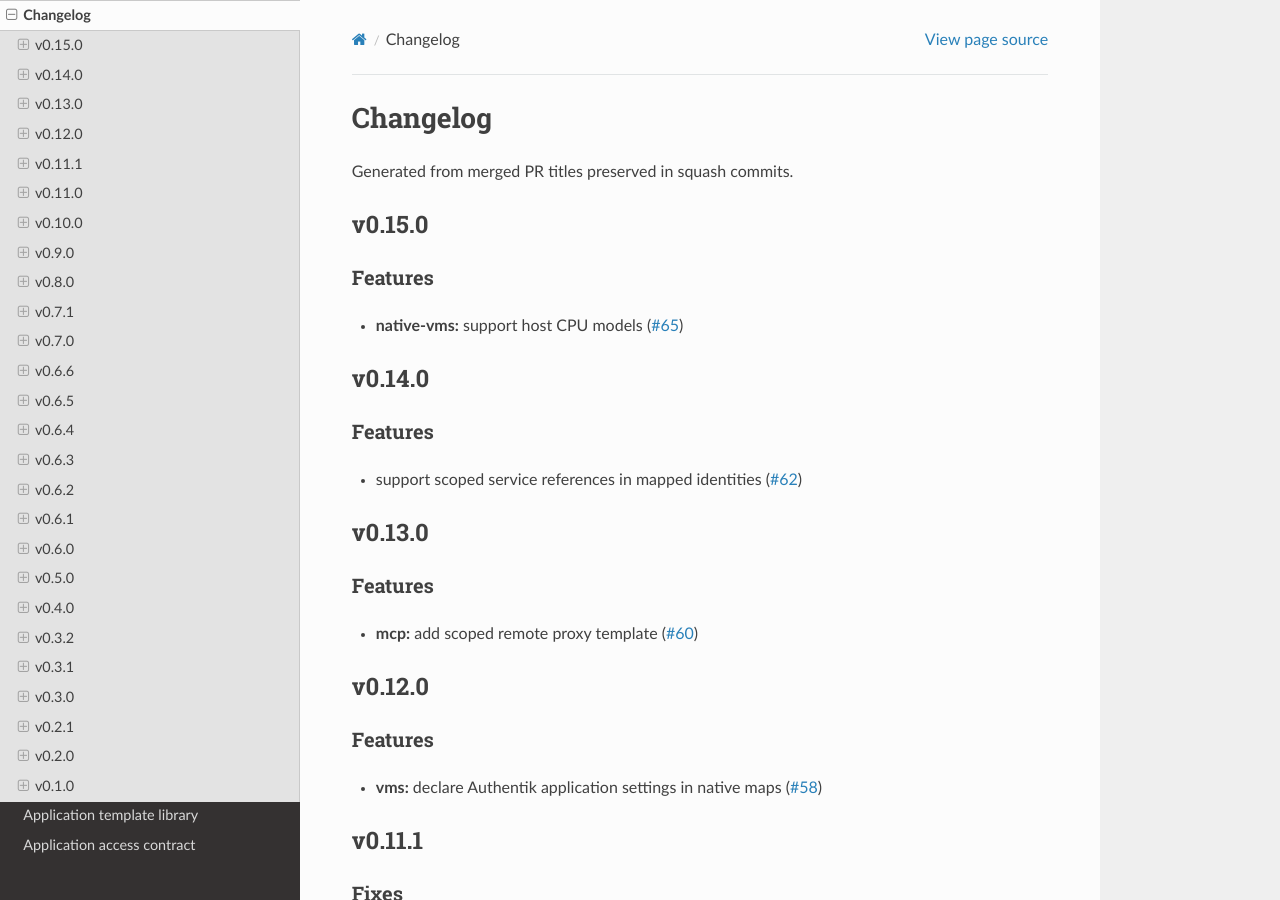
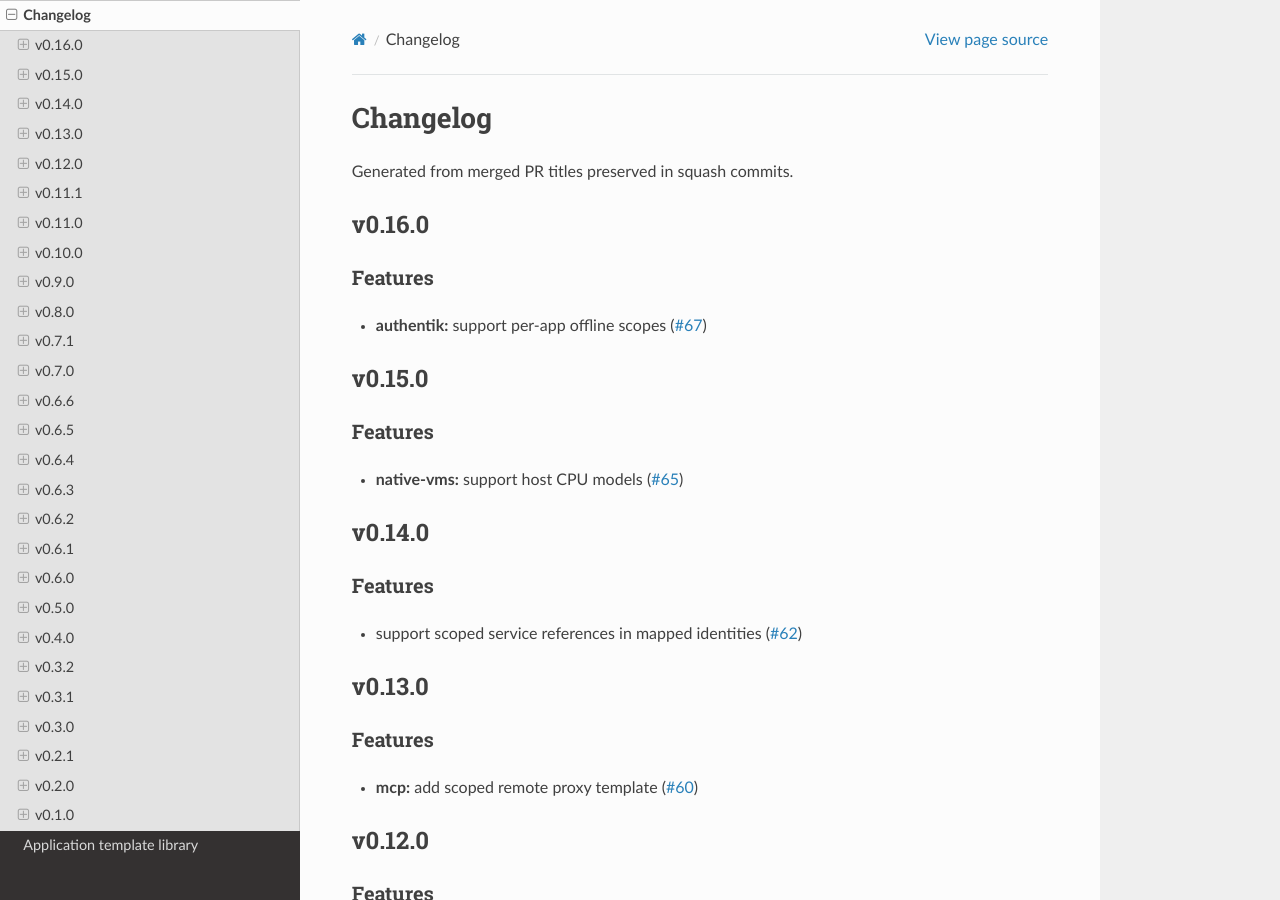
Before and after one commit to CafofoLabs/milkyway, a Sphinx documentation site: the page built from docs/CHANGELOG.md, in a window 1280 px wide and 900 px high. Built offline with Sphinx 7.4.7 and the Read the Docs theme 3.1.0, drawn with Linux system fonts in a browser that asks for light colours; the version number could not be read and is left out.

Commit message:
chore(release): v0.16.0 (#68)

```diff
--- a/docs/CHANGELOG.md
+++ b/docs/CHANGELOG.md
@@ -2,6 +2,10 @@
 
 Generated from merged PR titles preserved in squash commits.
 
+## v0.16.0
+
+### Features
+- **authentik:** support per-app offline scopes ([#67](https://github.com/CafofoLabs/milkyway/pull/67))
 ## v0.15.0
 
 ### Features
```
Also changed, not shown: 1 other file.
